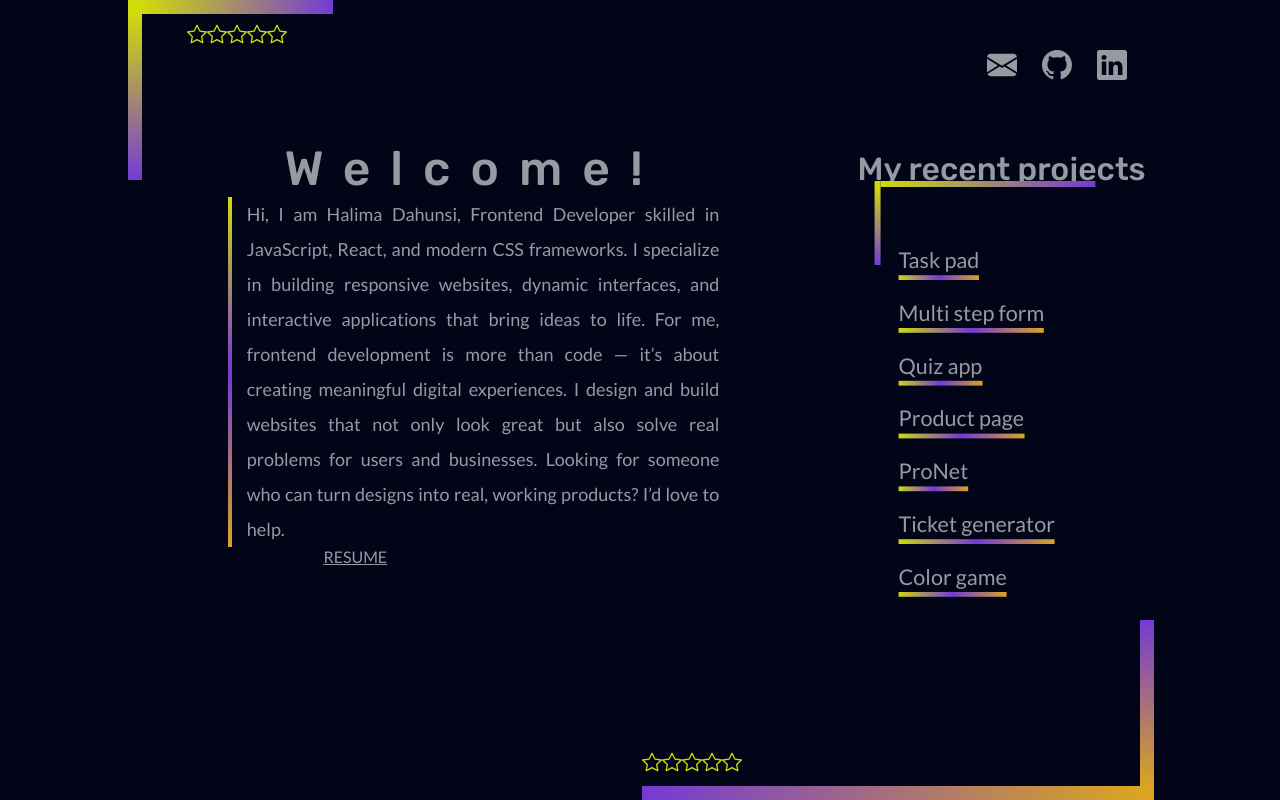
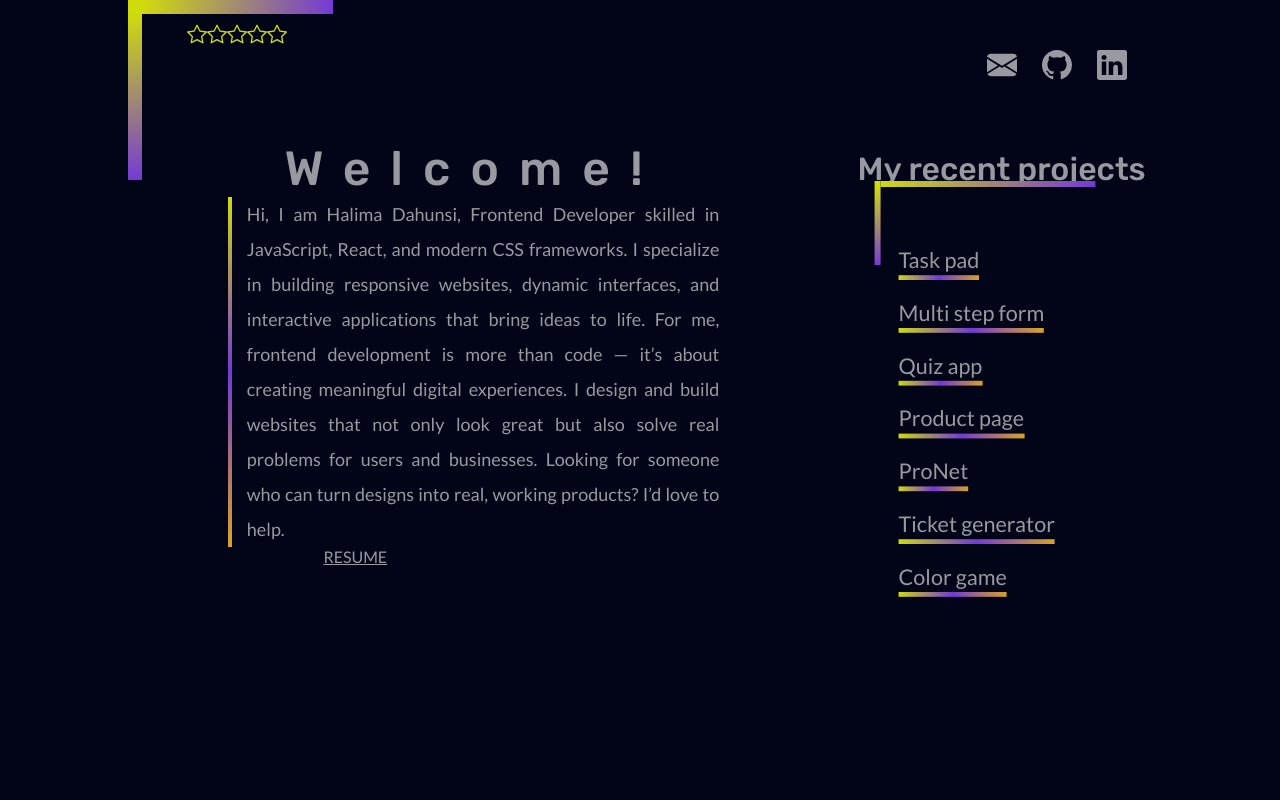
Before and after one commit to Halima-1/lymarh_d, a React (Vite) app: page / in a window 1280 px wide. Built offline with nearby package versions, Linux system fonts and the light colour scheme.

Commit message:
portfolio updated

```diff
--- a/src/home.jsx
+++ b/src/home.jsx
@@ -131,7 +131,7 @@ localStorage.setItem('projects', JSON.stringify(projects))
           </div>
         </section>
       </section>
-      <footer>
+      {/* <footer>
         <nav></nav>
         <div>
         <h1>
@@ -143,7 +143,7 @@ localStorage.setItem('projects', JSON.stringify(projects))
 
           </h1>
         </div>
-      </footer>
+      </footer> */}
     </>
   );
 }
```
